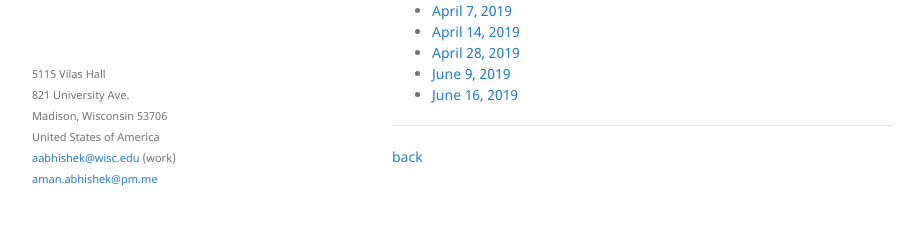
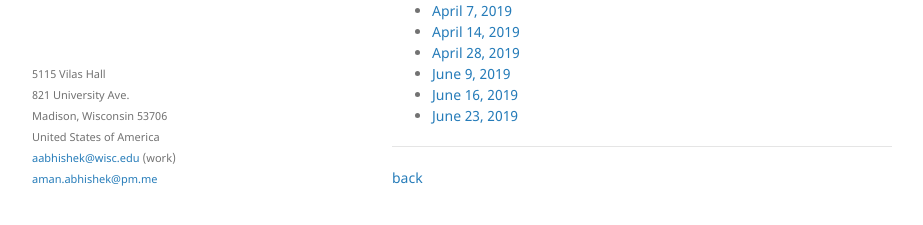
Before and after one commit to aman-abhishek/aman-abhishek.github.io, a Jekyll site: the page built from radio.md, in a window 1280 px wide and 945 px high. Shown: the part 687-912 px from the top of the window, without its empty margins (178-1101 px from the left). Built offline with Jekyll 4.4.1, drawn with Linux system fonts in a browser that asks for light colours; our own code applies the rules of GitHub Pages for plain Markdown files.

Commit message:
wrote all of the Asia stories, read half the show

```diff
--- a/radio.md
+++ b/radio.md
@@ -32,6 +32,7 @@ Below are the recordings of the episodes of *World View* that I have contributed
 * [April 28, 2019](https://www.dropbox.com/s/451d497wcpw03yd/April%2028%202019.mp3)
 * [June 9, 2019](https://www.dropbox.com/s/mhipohboick13yt/June%209%202019.mp3)
 * [June 16, 2019](https://www.dropbox.com/s/byhvezdfefz4jt2/June%2016%202019.mp3)
+* [June 23, 2019](https://www.dropbox.com/s/kxa1nakz7m3o5in/June%2023%202019.mp3)
 
 ----------------------------------------------------------------------------------------
 
```
